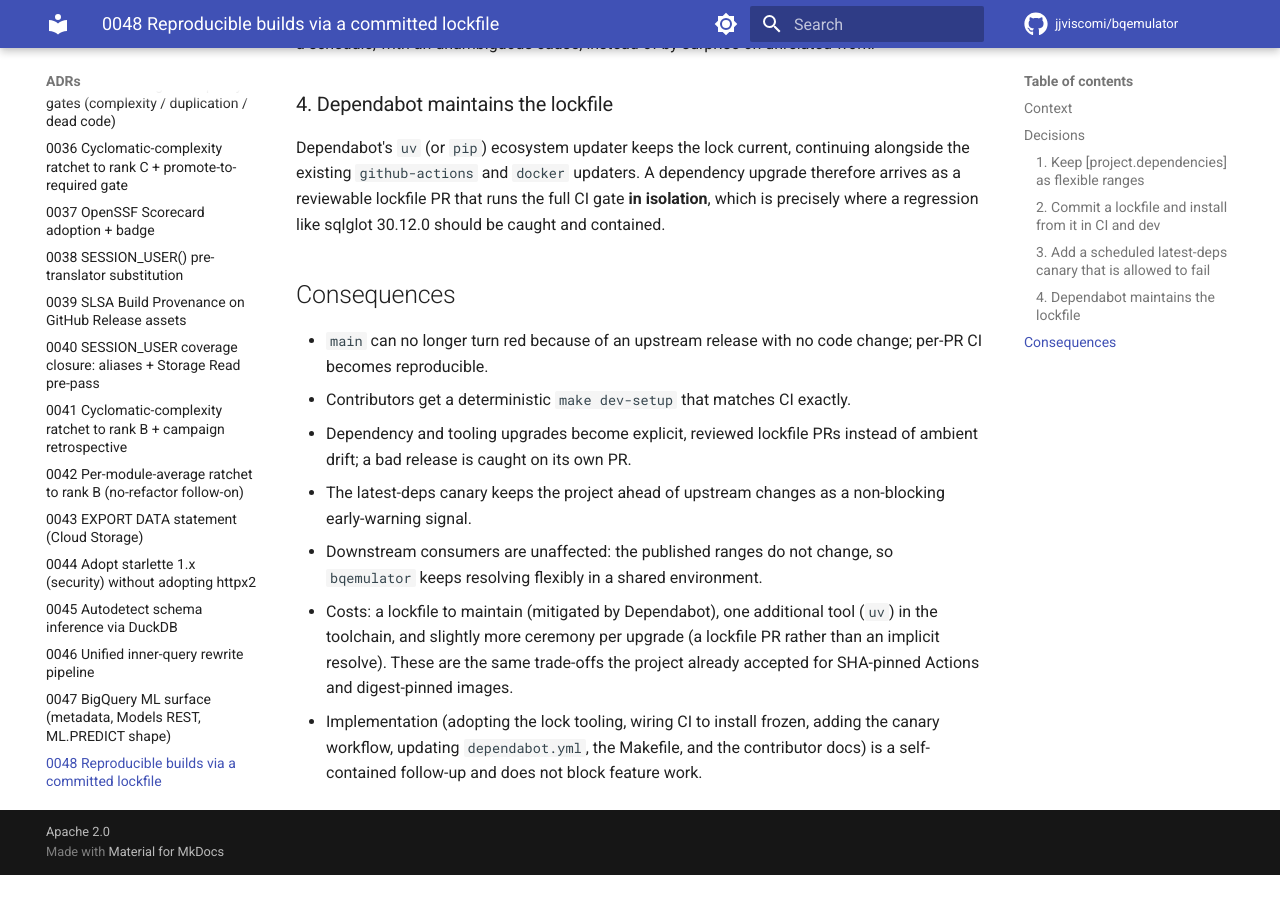
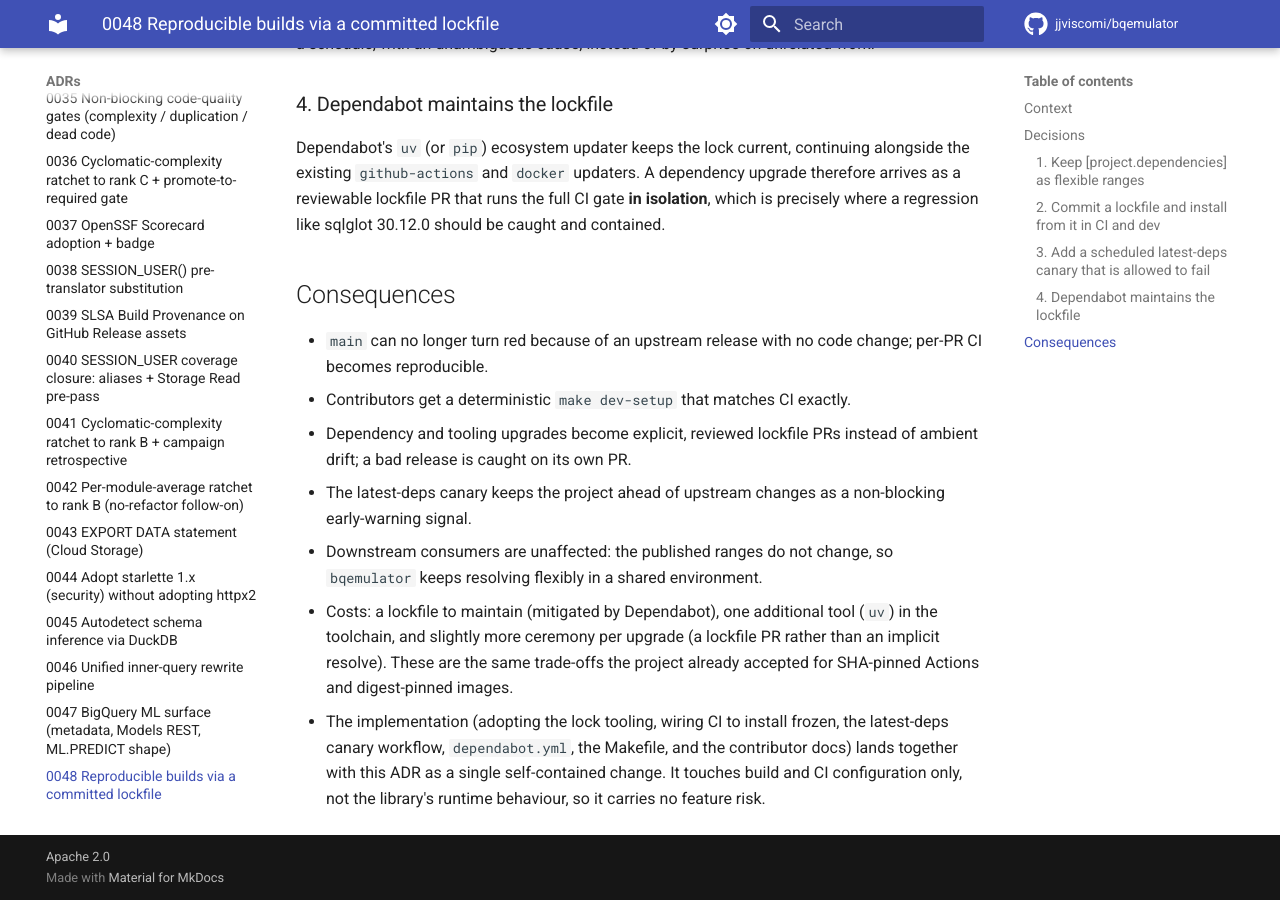
Before and after one commit to jjviscomi/bqemulator, an MkDocs documentation site: the page built from docs/adr/0048-reproducible-builds-lockfile.md, in a window 1280 px wide and 900 px high, scrolled down 2124 px. Built offline with MkDocs 1.6.1 and Material for MkDocs 9.7.7, drawn with Linux system fonts in a browser that asks for light colours; comment, search, counter and statistics services are not loaded; the version menu is left out; before the commit the page ends 2999 px from its top, so only the background shows below that.

Commit message:
build(deps): address Copilot review on ADR 0048
- make dev-setup: ``uv sync --locked`` (was ``uv sync``) so setup installs
  reproducibly and fails fast on a stale lock instead of silently
  re-resolving / rewriting uv.lock. Add a dedicated ``make lock`` target as
  the sanctioned way to regenerate the lock after a pyproject change, and
  document the edit-then-lock loop in AGENTS.md (the lint gate's
  ``uv lock --check`` already enforces it).
- examples.yml: pin the two ``uv venv`` jobs (full-stack, ci-recipes) to
  ``--python 3.11`` so the interpreter no longer depends on whatever the
  ubuntu-latest image ships, restoring the prior reproducibility.
- ADR 0048: Status Proposed -> Accepted (this PR implements it, matching
  every other ADR), and reword the final consequence so it describes the
  implementation as landing with the ADR rather than as a follow-up.

Signed-off-by: Joseph Viscomi <jjviscomi@gmail.com>

```diff
--- a/docs/adr/0048-reproducible-builds-lockfile.md
+++ b/docs/adr/0048-reproducible-builds-lockfile.md
@@ -111,7 +111,8 @@
   (`uv`) in the toolchain, and slightly more ceremony per upgrade (a lockfile
   PR rather than an implicit resolve). These are the same trade-offs the
   project already accepted for SHA-pinned Actions and digest-pinned images.
-- Implementation (adopting the lock tooling, wiring CI to install frozen,
-  adding the canary workflow, updating `dependabot.yml`, the Makefile, and the
-  contributor docs) is a self-contained follow-up and does not block feature
-  work.
+- The implementation (adopting the lock tooling, wiring CI to install frozen,
+  the latest-deps canary workflow, `dependabot.yml`, the Makefile, and the
+  contributor docs) lands together with this ADR as a single self-contained
+  change. It touches build and CI configuration only, not the library's
+  runtime behaviour, so it carries no feature risk.
```
Also changed, not shown: other parts of docs/adr/0048-reproducible-builds-lockfile.md (+1 -1 lines), AGENTS.md (+9 -5 lines), 2 other files.
